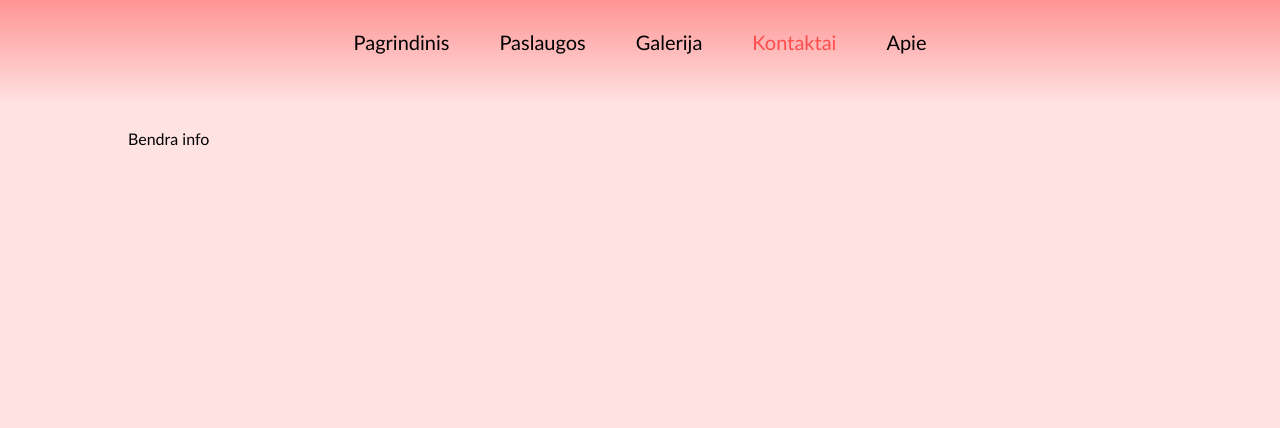
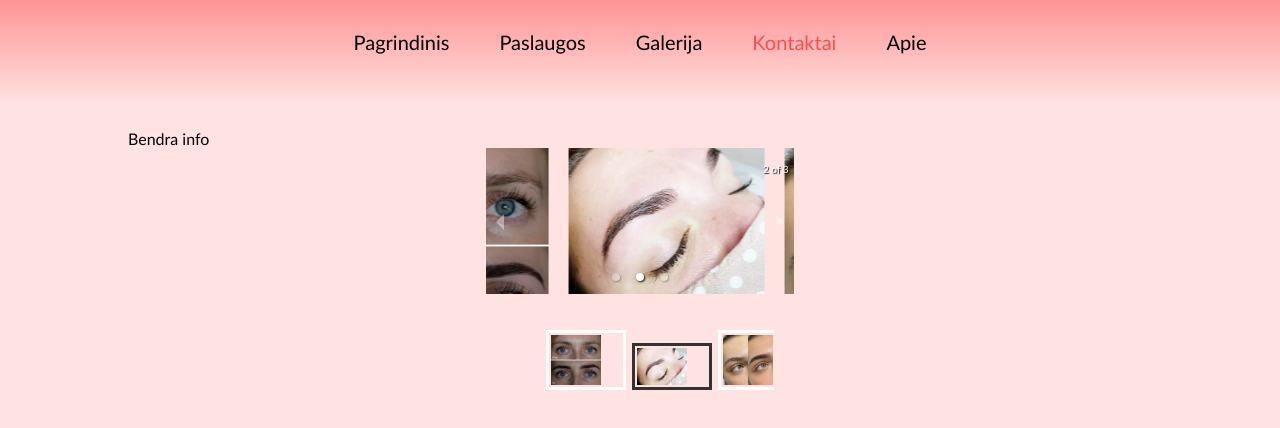
Before and after one commit to ArminasStrolys/react-projects, a React (Create React App) app in the folder eyebrow-portfolio-site/: page / in a window 1280 px wide. Shown: the top 428 px of the page. Built offline with nearby package versions, Linux system fonts and the light colour scheme.

Commit message:
Carousel NPM test

```diff
--- a/eyebrow-portfolio-site/package.json
+++ b/eyebrow-portfolio-site/package.json
@@ -9,6 +9,7 @@
     "react": "^18.2.0",
     "react-dom": "^18.2.0",
     "react-icons": "^4.4.0",
+    "react-responsive-carousel": "^3.2.23",
     "react-router-dom": "^6.3.0",
     "react-scripts": "5.0.1",
     "sass": "^1.54.3",
--- a/eyebrow-portfolio-site/src/components/home/Home.jsx
+++ b/eyebrow-portfolio-site/src/components/home/Home.jsx
@@ -1,10 +1,44 @@
 import React from 'react';
+import 'react-responsive-carousel/lib/styles/carousel.min.css'; // requires a loader
+import eyes1 from '../../images/eyebrows1.jpg';
+import correction from '../../images/correction.webp';
+import henna from '../../images/henna.jpg';
+import { Carousel } from 'react-responsive-carousel';
 
 const Home = () => {
   return (
     <div className="home">
       <h2>Pagrindinis</h2>
       <div>Bendra info</div>
+      <div className="carousel-section">
+        <Carousel
+          autoPlay="true"
+          infiniteLoop="true"
+          interval={5000}
+          showStatus="false"
+          showIndicators="false"
+          showThumbs="false"
+          showArrows="false"
+          // width="50%"
+          centerMode="true"
+          transitionTime="700"
+          centerSlidePercentage="70"
+          dynamicHeight="true"
+        >
+          <div>
+            <img src={eyes1} alt="eyes" />
+            {/* <p className="legend">Legend 1</p> */}
+          </div>
+          <div>
+            <img src={correction} alt="eyes" />
+            {/* <p className="legend">Legend 2</p> */}
+          </div>
+          <div>
+            <img src={henna} alt="eyes" />
+            {/* <p className="legend">Legend 3</p> */}
+          </div>
+        </Carousel>
+      </div>
     </div>
   );
 };
--- a/eyebrow-portfolio-site/src/style/_contacts.scss
+++ b/eyebrow-portfolio-site/src/style/_contacts.scss
@@ -23,25 +23,21 @@
   margin: auto;
   display: flex;
   flex-wrap: wrap;
-  // column-gap: 60px;
 }
 .field-1, .field-2{
+  position: relative;
   width: 45%;
   margin: auto;
   margin-bottom: 20px;
-  // justify-content: space-between;
   box-sizing: border-box;
   background-color: rgba($color: #ffffff, $alpha: 0.7);
   border: 1px solid rgb(204, 204, 204);
   padding: 10px;
 }
-
 .field-1{
-  position: relative;
 left: -2.45%;
 }
 .field-2{
-  position: relative;
 right: -2.45%;
 }
 .field-3, .field-4{
--- a/eyebrow-portfolio-site/src/style/_home.scss
+++ b/eyebrow-portfolio-site/src/style/_home.scss
@@ -6,3 +6,7 @@ h2{
   text-align: center;
   margin-bottom: 50px;
 }
+.carousel-section{
+  margin: 0 auto;
+  width: 30%;
+}
```
Also changed, not shown: 1 other file (tests, documents, lock files or other folders).
